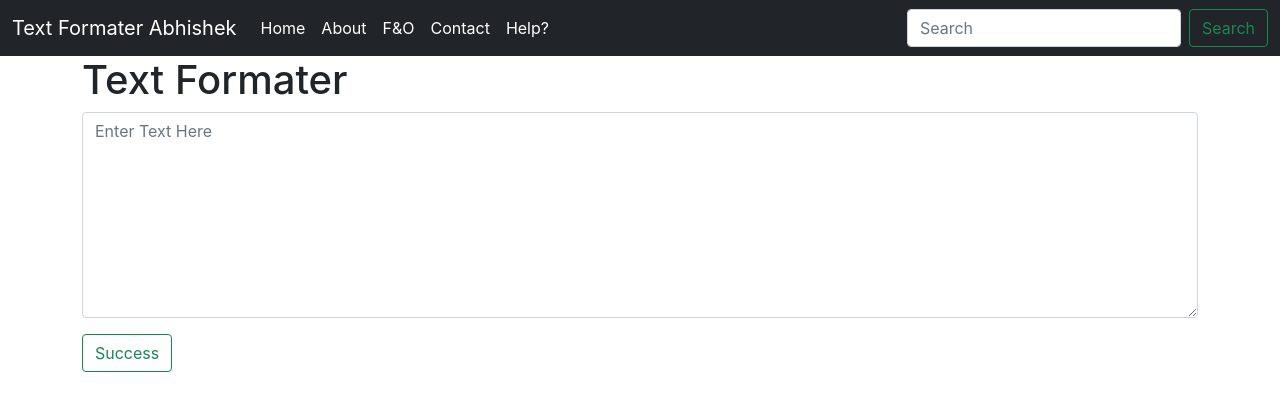
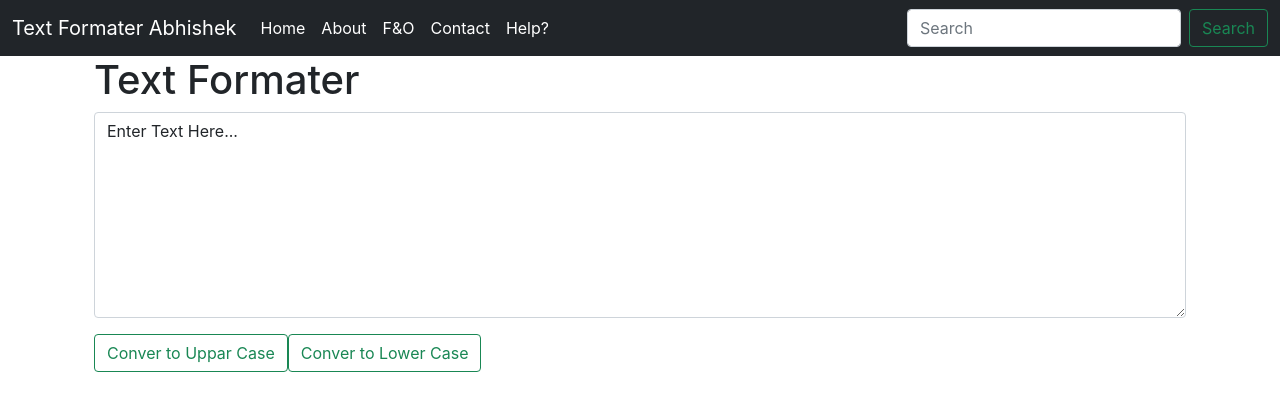
Before and after one commit to Abhisheksharma004/React-CWH, a React (Create React App) app in the folder textformater/: page / in a window 1280 px wide. Shown: the top 410 px of the page. Built offline with nearby package versions, Linux system fonts and the light colour scheme.

Commit message:
Modifi text form or convert uppar casr or lowar case

```diff
--- a/textformater/src/App.js
+++ b/textformater/src/App.js
@@ -6,7 +6,9 @@ function App(prop) {
   return (
     <>
         <Navbar title="Text Formater Abhishek" home="Home" about="About" fo="F&O" con="Contact" hep="Help?" />
+        <div className="container">
         <TextBox />
+        </div>
     </>
   );
 }
--- a/textformater/src/components/TextBox.js
+++ b/textformater/src/components/TextBox.js
@@ -1,13 +1,33 @@
-import React from 'react'
+import { useState } from "react"
 
 function TextBox() {
+
+    const handleOnClick = () => {
+        console.log("Uppar case clicked")
+        let newText = text.toUpperCase()
+        setText(newText)
+    }
+
+    const handleOnClickLow = () => {
+        let newText = text.toLowerCase()
+        setText(newText)
+    }
+
+    const hendleOnChange = (event) => {
+        setText(event.target.value)
+    }
+
+
+    const [text, setText] = useState("Enter Text Here...");
+
     return (
         <div className="container mb-5">
             <h1>Text Formater</h1>
             <div className="mb-3">
-                <textarea className="form-control" rows="8" placeholder='Enter Text Here'></textarea>
+                <textarea className="form-control" rows="8" value={text} onChange={hendleOnChange} placeholder='Enter Text Here'></textarea>
             </div>
-            <button type="button" className="btn btn-outline-success">Success</button>
+            <button type="button" className="btn btn-outline-success" onClick={handleOnClick}>Conver to Uppar Case</button>
+            <button type="button" className="btn btn-outline-success" onClick={handleOnClickLow}>Conver to Lower Case</button>
         </div>
     )
 }
```
